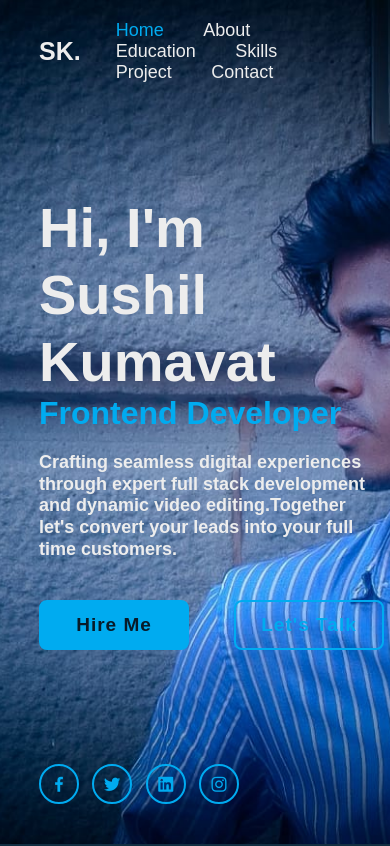
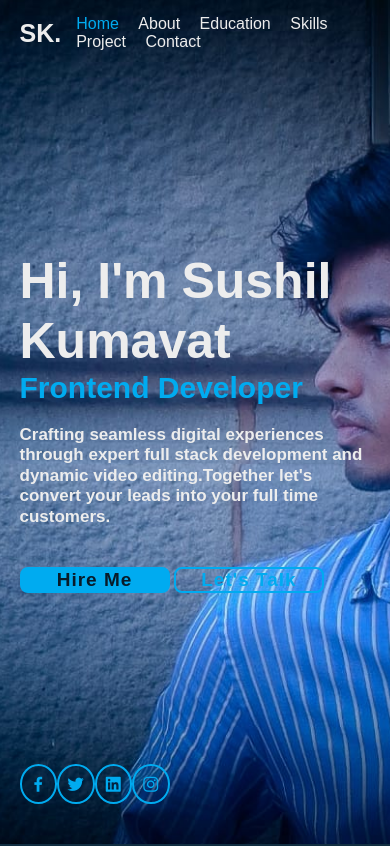
Before and after one commit to Sushilkumavat123/portfolio1, a plain HTML site: page index.html in a window 390 px wide. Shown: the top 846 px of the page. Drawn offline with nearby package versions, Linux system fonts and the light colour scheme.

Commit message:
Update style.css

```diff
--- a/style.css
+++ b/style.css
@@ -1,18 +1,52 @@
-/* @import url(https://cdnjs.cloudflare.com/ajax/libs/font-awesome/6.6.0/css/all.min.css) */
-
+/* Global Styles */
 * {
     margin: 0;
     padding: 0;
     box-sizing: border-box;
-    font-family: 'poppins' , sans-serif;
+    font-family: 'Poppins', sans-serif;
 }
 
 body {
-    background-color:#081b29;
+    background-color: #081b29;
     color: #ededed;
-
+    overflow-x: hidden; /* Prevent horizontal scrolling */
 }
 
+/* Animations */
+@keyframes fadeInUp {
+    from {
+        opacity: 0;
+        transform: translateY(20px);
+    }
+    to {
+        opacity: 1;
+        transform: translateY(0);
+    }
+}
+
+@keyframes fadeInLeft {
+    from {
+        opacity: 0;
+        transform: translateX(-20px);
+    }
+    to {
+        opacity: 1;
+        transform: translateX(0);
+    }
+}
+
+@keyframes fadeInRight {
+    from {
+        opacity: 0;
+        transform: translateX(20px);
+    }
+    to {
+        opacity: 1;
+        transform: translateX(0);
+    }
+}
+
+/* Header */
 .header {
     position: fixed;
     top: 0;
@@ -24,30 +58,18 @@ body {
     justify-content: space-between;
     align-items: center;
     z-index: 100;
-
-
 }
 
+/* Logo */
 .logo {
-    position: relative;
     font-size: 25px;
     color: #ededed;
     text-decoration: none;
     font-weight: 600;
+    animation: fadeInLeft 1s ease-out;
 }
 
-.logo::before {
-    content:'' ;
-    position: absolute;
-    top: 0;
-    right: 0;
-    width: 100%;
-    height: 100%;
-    background: #081b29;
-    animation: showright 1s ease forwards;
-    animation-delay: .4s;
-}
-
+/* Navbar */
 .navbar a {
     font-size: 18px;
     color: #ededed;
@@ -55,7 +77,7 @@ body {
     font-weight: 500;
     margin-left: 35px;
     transition: .3s;
-
+    animation: fadeInUp 1s ease-out;
 }
 
 .navbar a:hover,
@@ -63,7 +85,7 @@ body {
     color: #00abf0;
 }
 
-
+/* Home Section */
 .home {
     height: 100vh;
     background: url(portfolio3.jpg) no-repeat;
@@ -72,95 +94,36 @@ body {
     display: flex;
     align-items: center;
     padding: 0 10%;
-
 }
 
 .home-content {
     max-width: 700px;
-
 }
 
+/* Home Content Text */
 .home-content h1 {
-    position: relative;
     font-size: 56px;
-    font-weight: 700px;
+    font-weight: 700;
     line-height: 1.2;
+    animation: fadeInUp 1s ease-out;
 }
 
-.home-content h1::before {
-    content:'' ;
-    position: absolute;
-    top: 0;
-    right: 0;
-    width: 100%;
-    height: 100%;
-    /* background:#081b29; */
-    animation: showright 1s ease forwards;
-    animation-delay: .4s;
-
-}
 .home-content h3 {
-    position: relative;
     font-size: 32px;
     font-weight: 700;
     color: #00abf0;
+    animation: fadeInUp 1.2s ease-out;
 }
 
-.home-content h3::before {
-    content:'' ;
-    position: absolute;
-    top: 0;
-    right: 0;
-    width: 100%;
-    height: 100%;
-    /* background:#081b29; */
-    animation: showright 1s ease forwards;
-    animation-delay: .5s;
-}
-
-
 .home-content p {
-    position: relative;
-    font-size:18px;
+    font-size: 18px;
     margin: 20px 0 40px;
     line-height: 1.2;
     font-weight: bold;
+    animation: fadeInUp 1.4s ease-out;
 }
 
-
-.home-content p::before {
-    content:'' ;
-    position: absolute;
-    top: 0;
-    right: 0;
-    width: 100%;
-    height: 100%;
-    /* background:#081b29; */
-    animation: showright 1s ease forwards;
-    animation-delay: .6s;
-}
-
-.home-content .btn-box {
-    position: relative;
-    display: flex;
-    justify-content: space-between;
-    width: 345px;
-    height: 50px;
-}
-
-.home-content .btn-box::before {
-    content:'' ;
-    position: absolute;
-    top: 0;
-    right: 0;
-    width: 100%;
-    height: 100%;
-    /* background:#081b29; */
-    animation: showright 1s ease forwards;
-    animation-delay: .1s;
-    z-index: 2;
-}
-
+/* Button Box */
 .btn-box a {
     position: relative;
     display: inline-flex;
@@ -178,40 +141,16 @@ body {
     letter-spacing: 1px;
     z-index: 1;
     overflow: hidden;
-    transition: .5s;
-
+    transition: all .5s ease;
+    perspective: 500px; /* Perspective for 3D effect */
 }
 
 .btn-box a:hover {
     color: #00abf0;
-}
-
-/* .home-content .btn-box a::before {
-    content:'' ;
-    position: absolute;
-    top: 0;
-    right: 0;
-    width: 100%;
-    height: 100%;
-    background:#081b29;
-    animation: showright 1s ease forwards;
-    animation-delay: 1.9s;
-    z-index: 2;
-} */
-
-
-
-.btn-box a:nth-child(2) {
-    background: transparent;
-    color: #00abf0;
-}
-
-.btn-box a:nth-child(2):hover {
-    color: #081b29;
-}
-
-.btn-box a:nth-child(2)::before {
-    background-color: #00abf0;
+    background-color: #081b29;
+    border-color: #00abf0;
+    transform: rotateY(20deg); /* Adds a 3D rotate effect on hover */
+    transition: transform 0.4s ease; /* Smooth 3D rotation */
 }
 
 .btn-box a::before {
@@ -219,27 +158,37 @@ body {
     position: absolute;
     top: 0;
     left: 0;
-    width: 0%;
+    width: 0;
     height: 100%;
-    background:#081b29;
+    background: #081b29;
     z-index: -1;
-    transition: .5s;
-
+    transition: width .5s ease;
 }
 
 .btn-box a:hover::before {
     width: 100%;
-
 }
 
+.btn-box a:nth-child(2) {
+    background: transparent;
+    color: #00abf0;
+}
+
+.btn-box a:nth-child(2)::before {
+    background-color: #00abf0;
+}
+
+.btn-box a:nth-child(2):hover {
+    color: #081b29;
+}
+
+/* Social Icons in Circle */
 .home-sci {
     position: absolute;
     bottom: 40px;
     width: 200px;
-
     display: flex;
     justify-content: space-between;
-
 }
 
 .home-sci a {
@@ -249,15 +198,16 @@ body {
     align-items: center;
     width: 40px;
     height: 40px;
-    background:transparent;
+    background: transparent;
     border: 2px solid #00abf0;
     border-radius: 50%;
     font-size: 20px;
-    color:#00abf0;
+    color: #00abf0;
     text-decoration: none;
-    transition: .5s;
+    transition: all .5s ease;
     z-index: 1;
     overflow: hidden;
+    perspective: 500px; /* Perspective for 3D effect */
 }
 
 .home-sci a::before {
@@ -267,60 +217,39 @@ body {
     left: 0;
     height: 100%;
     width: 0;
-    background:#00abf0;
+    background: #00abf0;
     z-index: -1;
-    transition: .5s;
-
+    transition: width .5s ease;
 }
 
 .home-sci a:hover {
-    color:#081b29;
+    color: #081b29;
+    transform: rotateX(15deg); /* 3D effect on hover */
+    transition: transform 0.4s ease;
 }
 
 .home-sci a:hover::before {
     width: 100%;
-
 }
 
-.home_imgHover {
-    position: absolute;
-    top: 0;
-    right: 20px;
-    width: 670px;
-    height: 100%;
-    background: transparent;
-    /* border: 2px solid; */
-    transition: .5s;
-}
-
-/* .home_imgHover:hover {
-    background: #081b29;
-    opacity: .8;
-} */
-
-/* keyframe animationss */
-
-@keyframes showright {
-    100% {
-        width: 0;
-    }
-}
-
+/* About Section */
 .about {
     display: flex;
     justify-content: center;
     align-items: center;
     flex-direction: column;
-    gap: 2rem ;
-    background: #112e42 ;
-    padding-bottom:  4rem;
+    gap: 2rem;
+    background: #112e42;
+    padding-bottom: 4rem;
 }
 
+/* About Text */
 .heading {
     font-size: 3rem;
     margin-top: 100px;
     margin-bottom: .7rem;
     text-align: center;
+    animation: fadeInUp 1.6s ease-out;
 }
 
 span {
@@ -347,9 +276,9 @@ span {
     position: absolute;
     top: 50%;
     left: 50%;
-    transform: translate(-50%, -50%) rotate(0);
+    transform: translate(-50%, -50%);
     width: 100%;
-    height:100% ;
+    height: 100%;
     border-radius: 50%;
     border-top: 2px solid #112e42;
     border-bottom: 2px solid #112e42;
@@ -363,22 +292,99 @@ span {
 
 .about-content h3 {
     font-size: 2.6rem;
+    animation: fadeInUp 1.8s ease-out;
 }
 
 .about-content p {
     font-size: 1.2rem;
     margin: 2rem 0 3rem;
-
+    animation: fadeInUp 2s ease-out;
 }
 
-.btn-box .btn {
-    display: inline-block;
-    width: 10rem;
-    height: 2.5rem;
-    text:center;
-
+/* Keyframe Animation */
+@keyframes showright {
+    100% {
+        width: 0;
+    }
 }
 
-.btn-box .btn a::before {
-    background:#112e42;
+/* Media Queries for Responsiveness */
+@media (max-width: 768px) {
+    .header {
+        padding: 15px 5%;
+    }
+
+    .navbar a {
+        font-size: 16px;
+        margin-left: 15px;
+    }
+
+    .home-content h1 {
+        font-size: 36px;
+    }
+
+    .home-content h3 {
+        font-size: 24px;
+    }
+
+    .home-content p {
+        font-size: 16px;
+    }
+
+    .home {
+        padding: 0 5%;
+    }
+
+    .home-sci {
+        width: 150px;
+    }
+
+    .about-img {
+        width: 12rem;
+        height: 12rem;
+    }
+
+    .about-content h3 {
+        font-size: 2rem;
+    }
+
+    .about-content p {
+        font-size: 1rem;
+    }
 }
+
+@media (max-width: 992px) {
+    .home-content h1 {
+        font-size: 48px;
+    }
+
+    .home-content h3 {
+        font-size: 28px;
+    }
+
+    .home-content p {
+        font-size: 17px;
+    }
+
+    .about-content h3 {
+        font-size: 2.4rem;
+    }
+
+    .about-content p {
+        font-size: 1.1rem;
+    }
+}
+
+@media (max-width: 1200px) {
+    .home-content h1 {
+        font-size: 50px;
+    }
+
+    .home-content h3 {
+        font-size: 30px;
+    }
+
+    .about-content h3 {
+        font-size: 2.5rem;
+    }
+}
```
